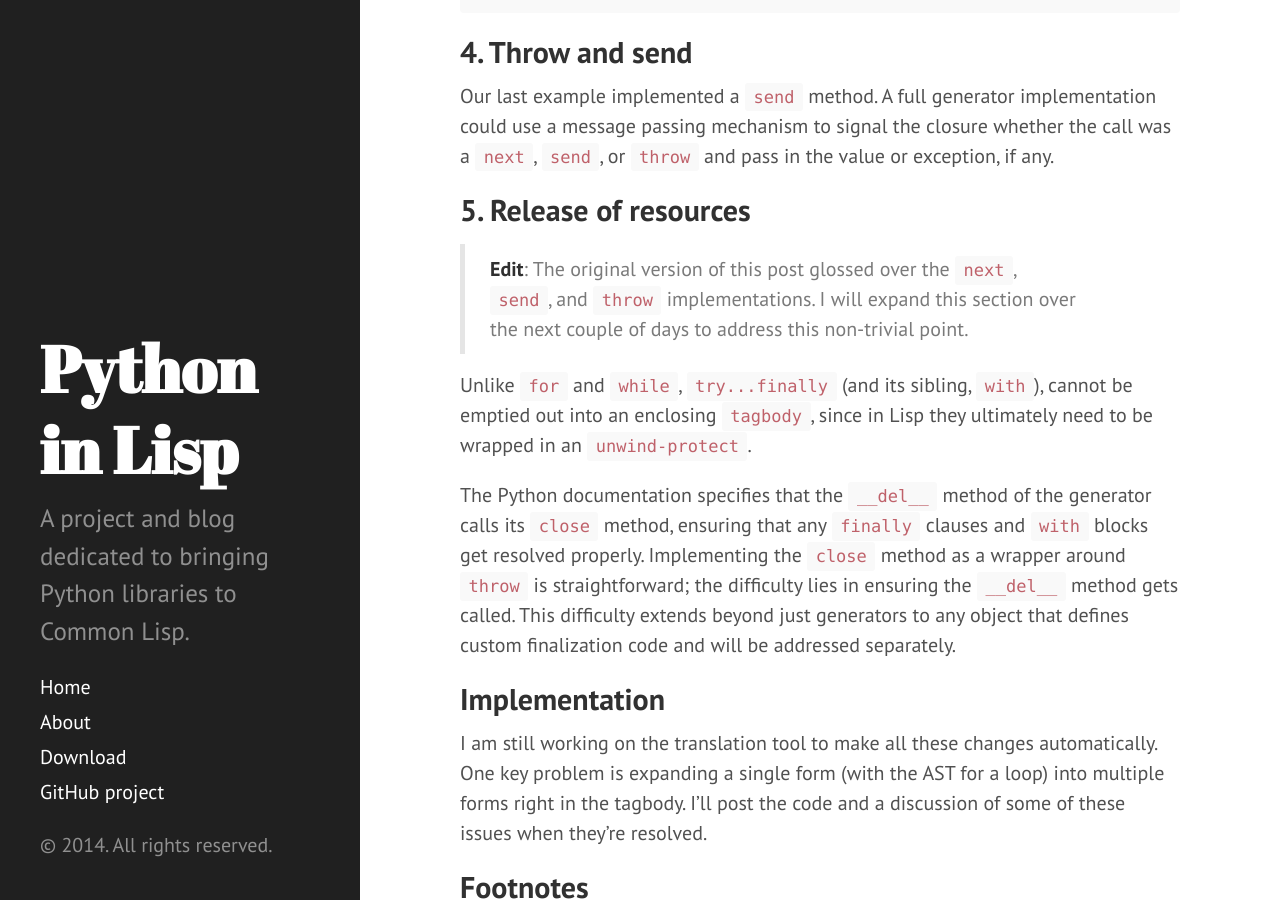
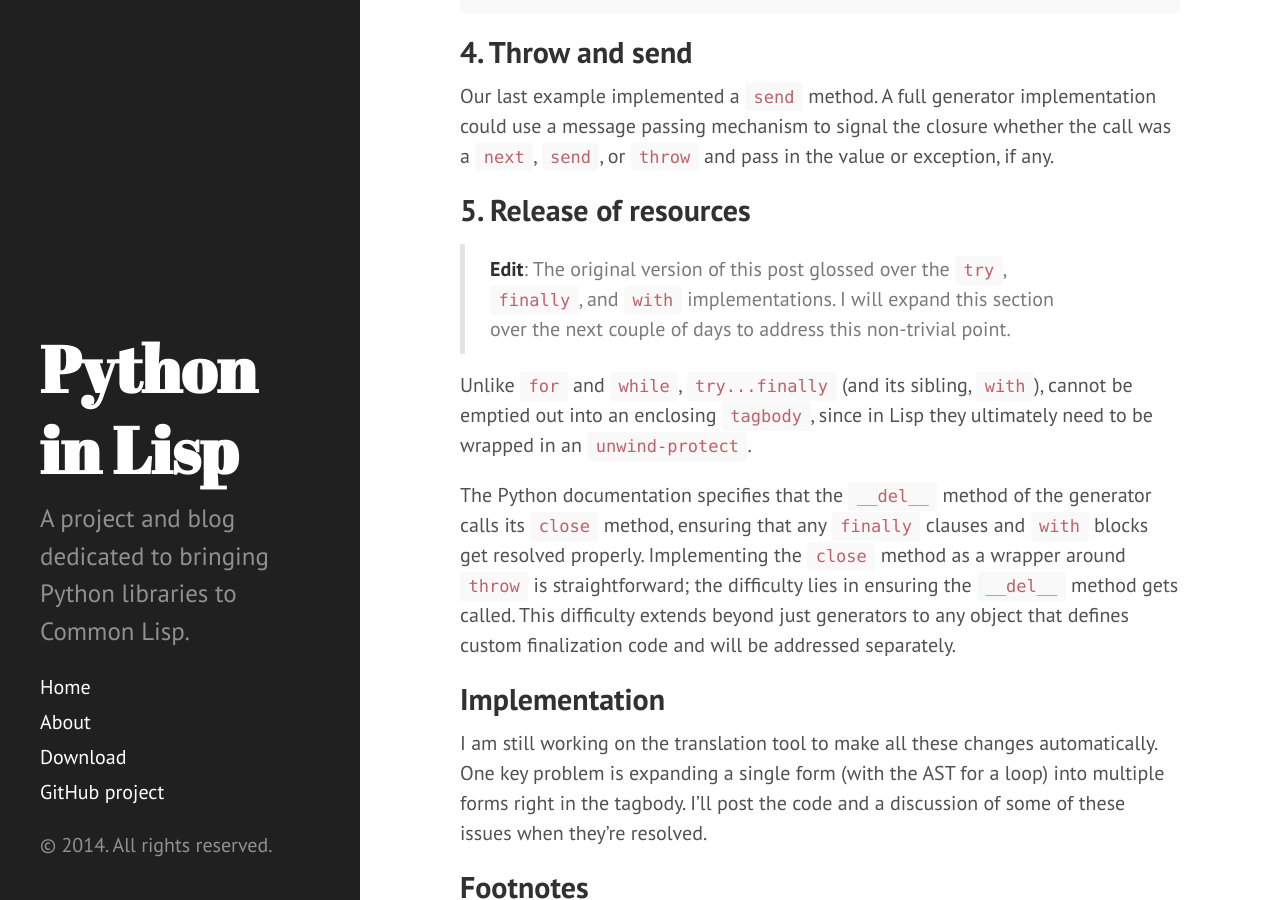
Before and after one commit to felipeochoa/aqua-lisp, a Jekyll site: the page built from _posts/2014-11-30-generators.md, in a window 1280 px wide and 900 px high, scrolled down 3971 px. Built offline with Jekyll 4.4.1, drawn with Linux system fonts in a browser that asks for light colours.

Commit message:
fixed edit note

```diff
--- a/_posts/2014-11-30-generators.md
+++ b/_posts/2014-11-30-generators.md
@@ -178,8 +178,8 @@
 
 ## 5. Release of resources
 
-> **Edit**: The original version of this post glossed over the  `next`,
-> `send`, and `throw` implementations. I will expand this section over
+> **Edit**: The original version of this post glossed over the  `try`,
+> `finally`, and `with` implementations. I will expand this section over
 > the next couple of days to address this non-trivial point.
 
 Unlike `for` and `while`, `try...finally` (and its sibling, `with`),
```
